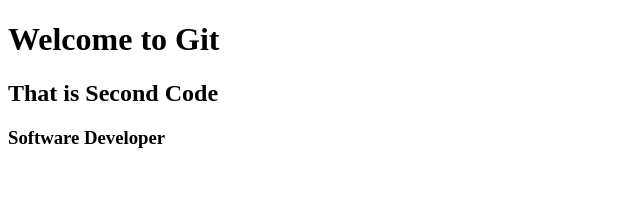
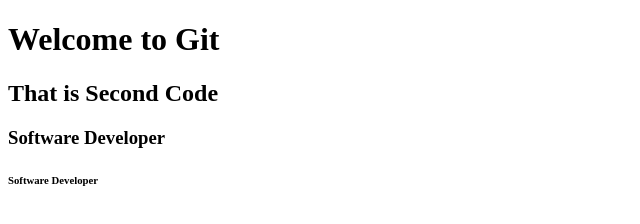
Before and after one commit to Sathish-43/Sample_github_process, a plain HTML site: page index.html in a window 1280 px wide. Shown: the full height of the page, 0-640 px from the left. Drawn offline with Linux system fonts and the light colour scheme.

Commit message:
Fix : new data feed for html file

```diff
--- a/index.html
+++ b/index.html
@@ -10,6 +10,7 @@
     <h1>Welcome to Git</h1>
     <h2>That is Second Code</h2>
     <h3>Software Developer</h3>
+    <h6>Software Developer</h6>
 
 </body>
 </html>
```
